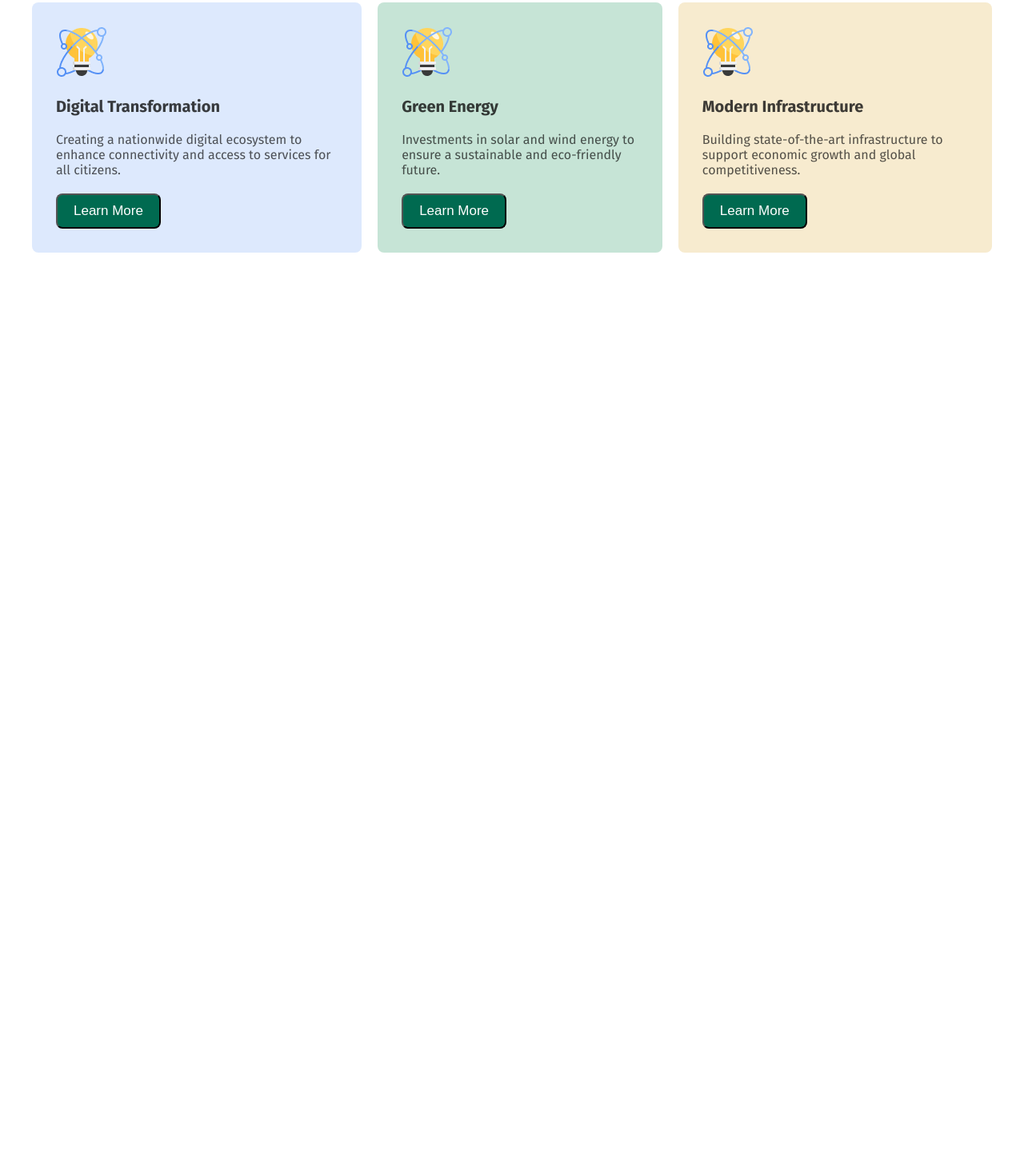
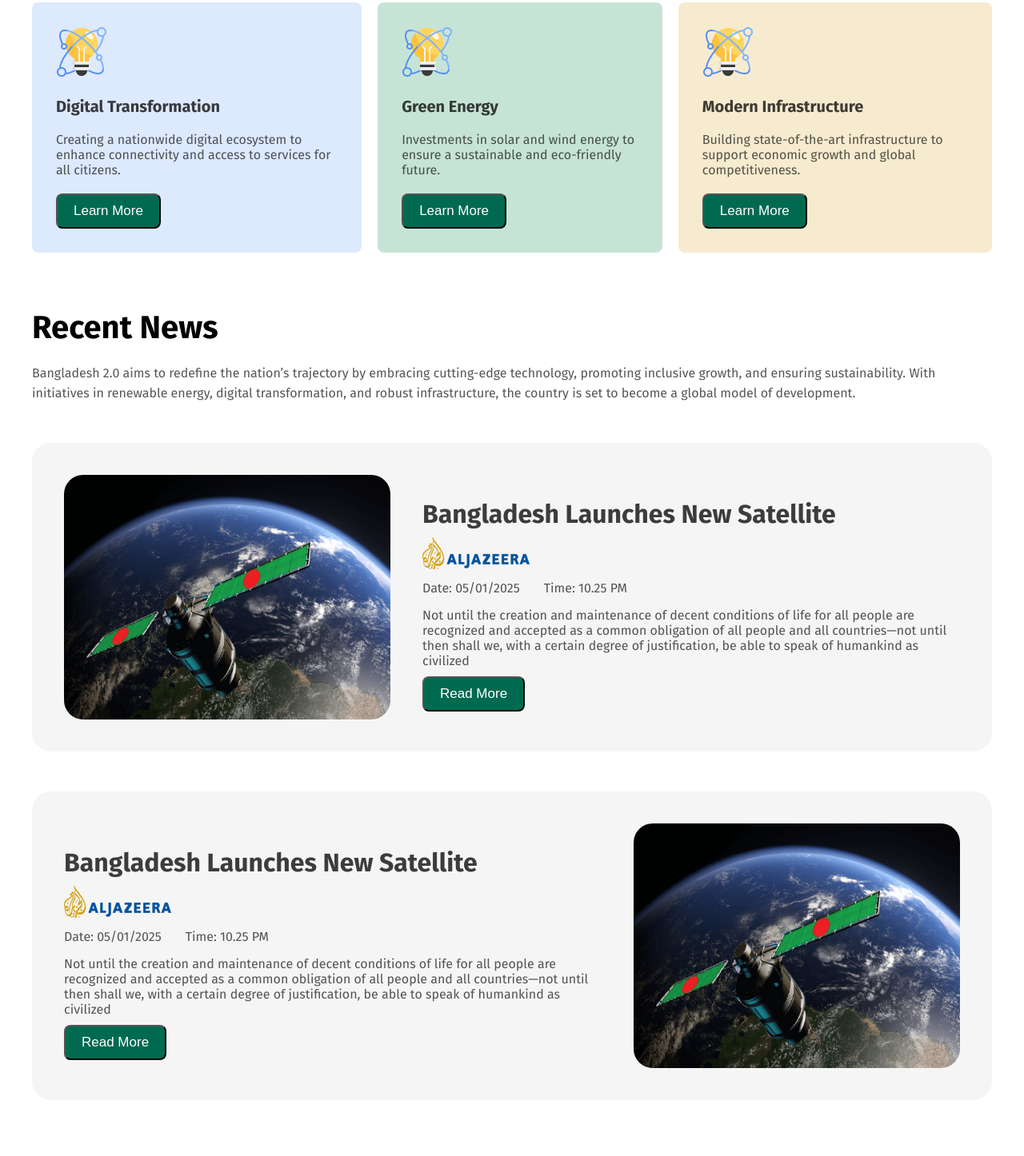
Before and after one commit to sojibsd123/assignment-first, a plain HTML site: page index.html in a window 1280 px wide. Shown: the part 845-2291 px from the top of the page at 80% size. Before the commit the page ends 1231 px from the top, so only its background shows below. Drawn offline with Linux system fonts and the light colour scheme.

Commit message:
added an news section

```diff
--- a/index.html
+++ b/index.html
@@ -1,4 +1,4 @@
-<!DOCTYPE html>
+ <!DOCTYPE html>
 <html lang="en">
 <head>
   <meta charset="UTF-8">
@@ -47,6 +47,41 @@
         </div>
       </div>
     </section>
+    <section class="recent-container">
+      <h2 class="vision-title">Recent News</h2>
+      <p class="vision-desc">Bangladesh 2.0 aims to redefine the nation’s trajectory by embracing cutting-edge technology, promoting inclusive growth, and ensuring sustainability. With initiatives in renewable energy, digital transformation, and robust infrastructure, the country is set to become a global model of development.</p>
+      <div class="news-container">
+        <img class="satelite-img" src="assets/satelite.png" alt="">
+        <div class="news-contant">
+          <h3 class="news-title">Bangladesh Launches New Satellite</h3>
+          <img class="al-jazeera" src="assets/al-jazeera.png" alt="">
+          <div class="inline-time">
+            <p class="date">Date: 05/01/2025</p>
+            <span class="time">Time: 10.25 PM</span>
+          </div>
+          <p class="news-desc">Not until the creation and maintenance of decent conditions of life for all people are recognized and accepted as a common obligation of all people and all countries—not until then shall we,
+            with a certain degree of justification, be able to speak of humankind as civilized</p>
+            <button class="digital-btn">Read More</button>
+        </div>
+      </div>
+    </section>
+
+    <section class="recentt-container">
+      <div class="news-container">
+        <div class="news-contant">
+          <h3 class="news-title">Bangladesh Launches New Satellite</h3>
+          <img class="al-jazeera" src="assets/al-jazeera.png" alt="">
+          <div class="inline-time">
+            <p class="date">Date: 05/01/2025</p>
+            <span class="time">Time: 10.25 PM</span>
+          </div>
+          <p class="news-desc">Not until the creation and maintenance of decent conditions of life for all people are recognized and accepted as a common obligation of all people and all countries—not until then shall we,
+            with a certain degree of justification, be able to speak of humankind as civilized</p>
+            <button class="digital-btn">Read More</button>
+        </div>
+        <img class="satelite-img" src="assets/satelite.png" alt="">
+      </div>
+    </section>
   </main>
   <footer>
 
--- a/style/style.css
+++ b/style/style.css
@@ -51,7 +51,7 @@
 .Vision-container{
   width: 1200px;
   margin: 0 auto;
-  padding: 70px 0px;
+  padding: 70px 0px 0px 0px;
 }
 .vision-title{
   margin-bottom: 20px;
@@ -104,3 +104,55 @@
   background-color: #006A50;
   color: #fff;
 }
+
+/* news section */
+.recent-container{
+  width: 1200px;
+  margin: 0 auto;
+  padding: 70px 0px 0px 0px;
+}
+.news-container{
+  display: flex;
+  gap: 40px;
+  padding: 40px;
+  background-color: #f5f5f5;
+  border-radius: 24px;
+  margin-top: 50px;
+}
+.satelite-img{
+  border-radius: 24px;
+}
+.news-contant{
+  margin-top: 30px;
+}
+.news-title{
+  font-size: 32px;
+  color: rgba(14, 14, 14, 0.8);
+}
+.al-jazeera{
+  margin-top: 10px;
+  margin-bottom: 10px;
+}
+.inline-time{
+  display: flex;
+  gap: 30px;
+  margin-bottom: 15px;
+}
+.date {
+  font-size: 16px;
+  color: rgba(14, 14, 14, 0.7);
+}
+.time{
+  font-size: 16px;
+  color: rgba(14, 14, 14, 0.7);
+}
+.news-desc{
+  font-size: 16px;
+  color:rgba(14, 14, 14, 0.7) ;
+  margin-bottom: 10px;
+}
+.recentt-container{
+  width: 1200px;
+  margin: 0 auto;
+  padding: 0px 0px 70px 0px;
+}
```
